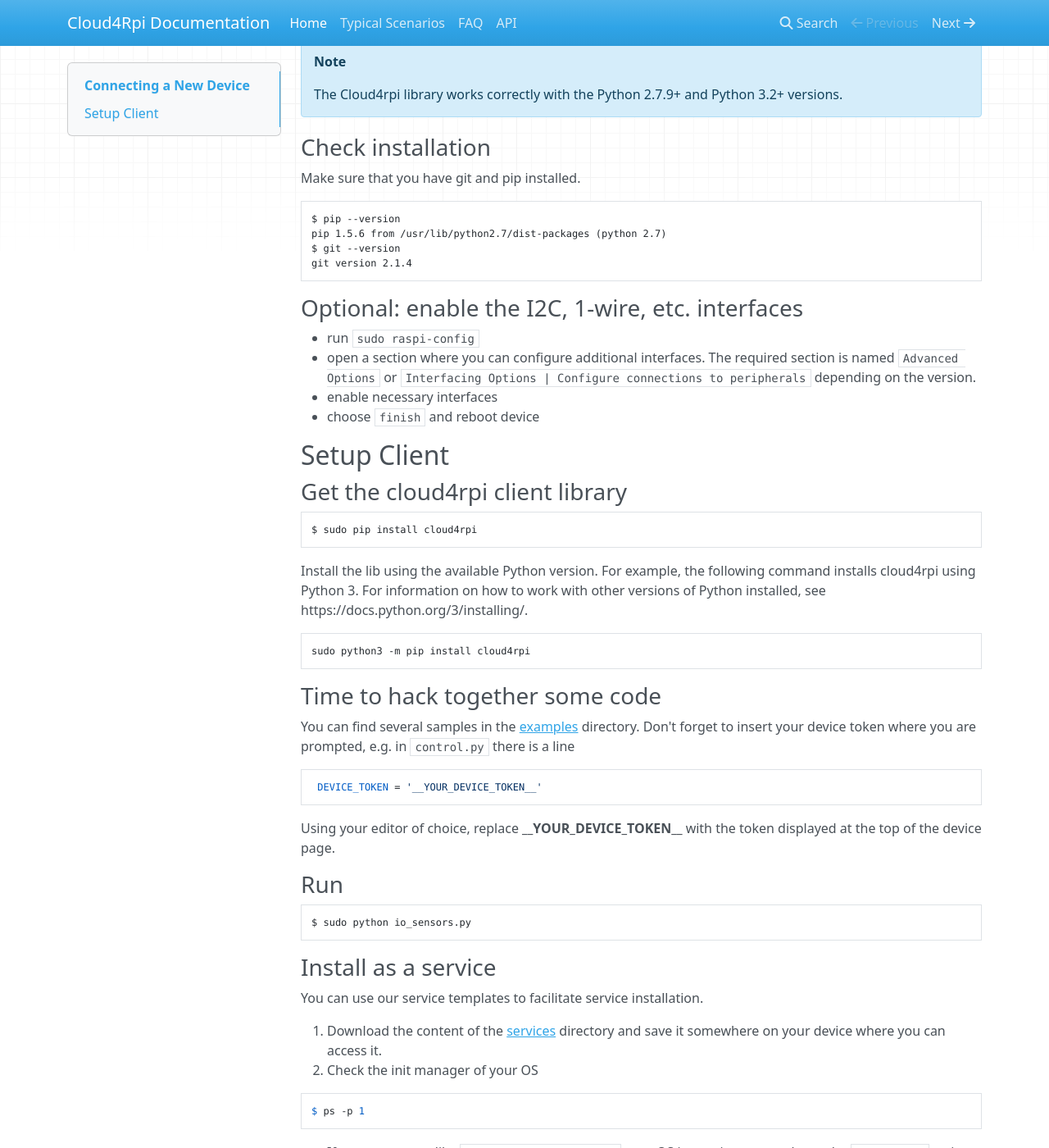
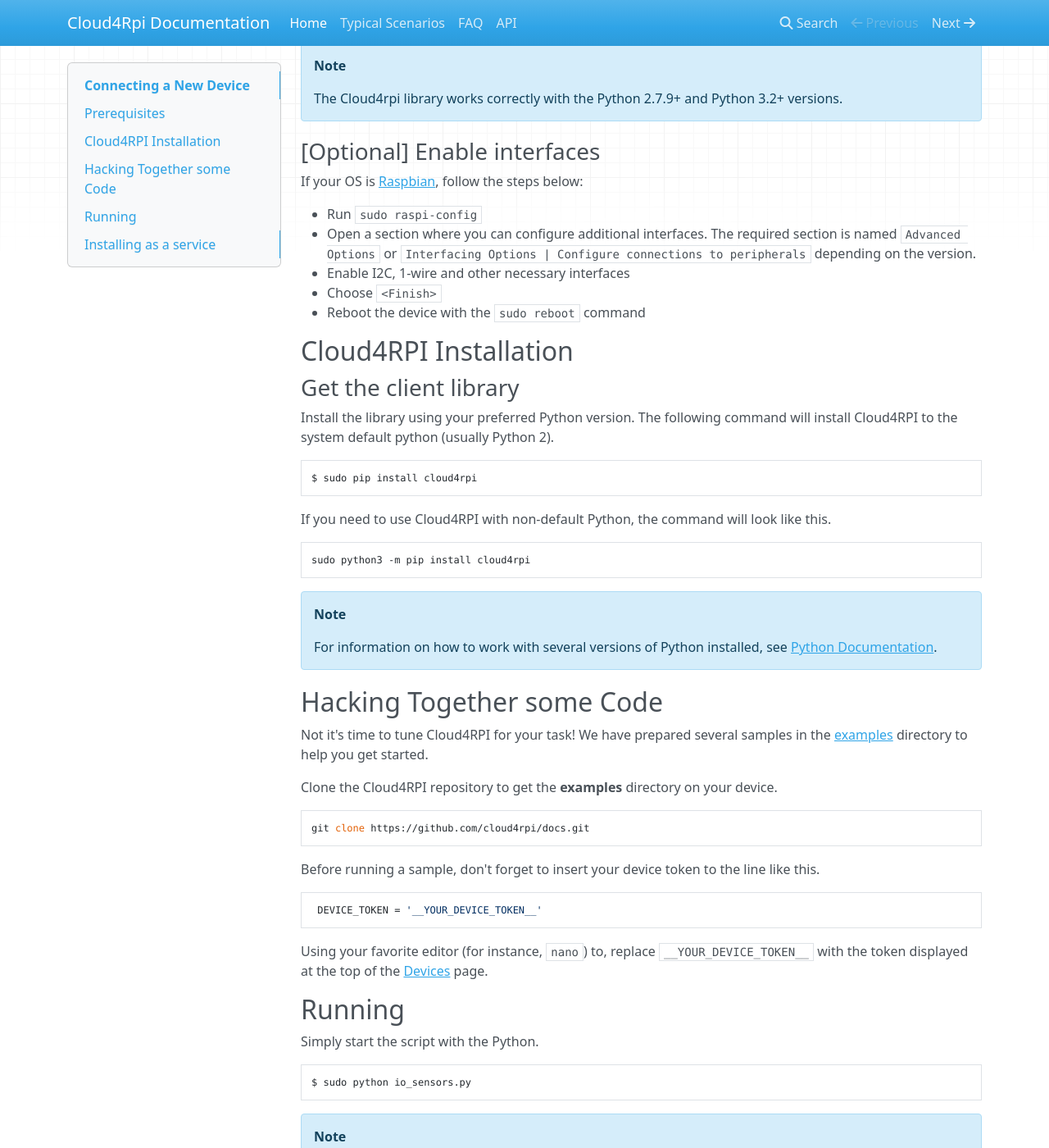
Before and after one commit to cloud4rpi/docs, an MkDocs documentation site: the page built from docs/index.md, in a window 1280 px wide and 1400 px high, scrolled down 409 px. Shown: the whole window at 82% size. Built offline with MkDocs 1.6.1, drawn with Linux system fonts in a browser that asks for light colours; nearby versions of some CDN libraries; old or Windows-style settings are respelled for this version of MkDocs; some of the changed text lies outside the part shown.

Commit message:
first read

````diff
--- a/docs/index.md
+++ b/docs/index.md
@@ -2,85 +2,102 @@
 
 Follow the instructions below to connect your device to the [Cloud4RPI](https://cloud4rpi.io) cloud control panel.
 
-### Prerequisites
+## Prerequisites
 
 It is always a good idea to upgrade your system before installing. Note that it may take some time.
+
 ``` bash
 $ sudo apt-get update && sudo apt-get upgrade
 ```
 
- Install the required packages.
+Install the required packages.
+
 ``` bash
 $ sudo apt-get install git python python-pip
 ```
+
 You can use alternative methods to [install pip](https://pip.pypa.io/en/stable/installing.html).
 
 !!! Note
 
     The Cloud4rpi library works correctly with the Python 2.7.9+ and Python 3.2+ versions.
 
-### Check installation
 
-Make sure that you have git and pip installed.
+### [Optional] Enable interfaces
+If your OS is [Raspbian](https://www.raspberrypi.org/downloads/raspbian/), follow the steps below:
 
-``` bash
-$ pip --version
-pip 1.5.6 from /usr/lib/python2.7/dist-packages (python 2.7)
-$ git --version
-git version 2.1.4
-```
+- Run `sudo raspi-config`
+- Open a section where you can configure additional interfaces. The required section is named `Advanced Options` or `Interfacing Options | Configure connections to peripherals` depending on the version.
+- Enable I2C, 1-wire and other necessary interfaces
+- Choose `<Finish>`
+- Reboot the device with the `sudo reboot` command
 
 
+## Cloud4RPI Installation
+### Get the client library
 
-### Optional: enable the I2C, 1-wire, etc. interfaces
-- run `sudo raspi-config`
-- open a section where you can configure additional interfaces. The required section is named `Advanced Options` or `Interfacing Options | Configure connections to peripherals` depending on the version.
-- enable necessary interfaces
-- choose `finish` and reboot device
-
-## Setup Client
-
-### Get the cloud4rpi client library
+Install the library using your preferred Python version. The following command will install Cloud4RPI to the system default python (usually Python 2).
 
 ``` bash
 $ sudo pip install cloud4rpi
 ```
 
-Install the lib using the available Python version. For example, the following command installs cloud4rpi using Python 3. For information on how to work with other versions of Python installed, see https://docs.python.org/3/installing/.
+If you need to use Cloud4RPI with non-default Python, the command will look like this.
 
-```
+``` bash
 sudo python3 -m pip install cloud4rpi
 ```
 
-### Time to hack together some code
+!!! Note
 
-You can find several samples in the [examples](https://github.com/cloud4rpi/cloud4rpi/tree/master/examples) directory.
-Don't forget to insert your device token where you are prompted, e.g. in `control.py` there is a line
+    For information on how to work with several versions of Python installed, see [Python Documentation](https://docs.python.org/3/installing/).
 
+## Hacking Together some Code
+
+Not it's time to tune Cloud4RPI for your task! We have prepared several samples in the [examples](https://github.com/cloud4rpi/cloud4rpi/tree/master/examples) directory to help you get started.
+
+Clone the Cloud4RPI repository to get the **examples** directory on your device.
+
+``` bash
+git clone https://github.com/cloud4rpi/docs.git
 ```
+
+Before running a sample, don't forget to insert your device token to the line like this.
+
+``` python
  DEVICE_TOKEN = '__YOUR_DEVICE_TOKEN__'
 ```
 
-Using your editor of choice, replace **\_\_YOUR_DEVICE_TOKEN\_\_**
-with the token displayed at the top of the device page.
+Using your favorite editor (for instance, `nano`) to, replace `__YOUR_DEVICE_TOKEN__`
+with the token displayed at the top of the [Devices](https://cloud4rpi.io/devices) page.
 
-### Run
+
+## Running
+
+Simply start the script with the Python.
 
 ``` bash
 $ sudo python io_sensors.py
 ```
 
-### Install as a service
+!!! Note
+
+    If you have installed Cloud4RPI to a non-default Python, use the correct Python version that has Cloud4RPI library installed.
+
+## Installing as a service
+
 You can use our service templates to facilitate service installation.
 
-1. Download the content of the [services](https://github.com/cloud4rpi/cloud4rpi/tree/master/services) directory and save it somewhere on your device where you can access it.
+1. Find the  [services](https://github.com/cloud4rpi/cloud4rpi/tree/master/services) directory in the [cloned repository](#hacking-together-some-code).
+
 2. Check the init manager of your OS
 
-```
+``` bash
 $ ps -p 1
 ```
 
 - If you see output like `1 ?   00:00:36 systemd` your OS is running systemd, use the `install.sh` script together with `service.tmpl`
+
 ``` bash
 $ sudo bash install.sh path/to/your/script
 $ sudo systemctl start cloud4rpi.service
````
